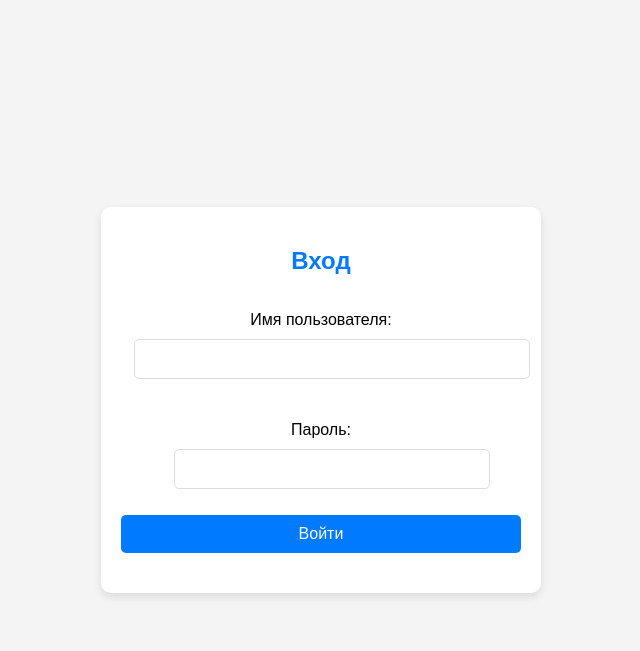
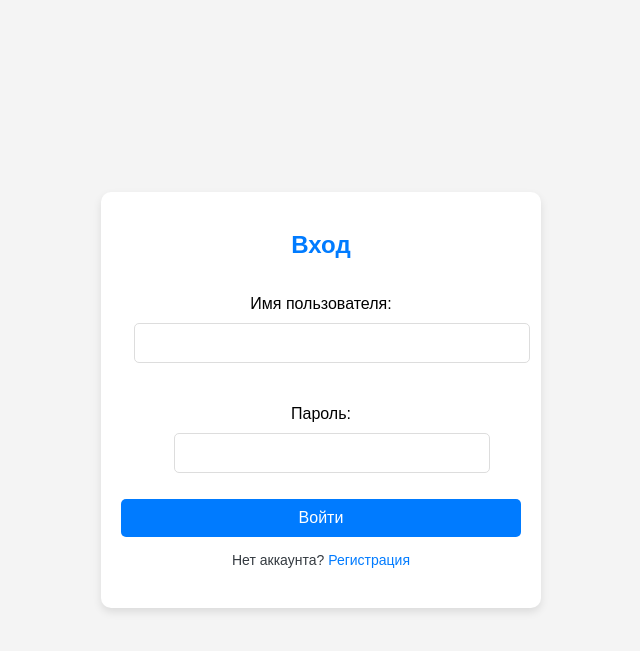
Before and after one commit to zminat/chat, a Django app: page / in a window 1280 px wide. Shown: the top 651 px of the page, without its empty margins (319-959 px from the left). Run offline with Django 4.2, Linux system fonts and the light colour scheme.

Commit message:
Added ajax signup.

```diff
--- a/api/urls.py
+++ b/api/urls.py
@@ -1,8 +1,9 @@
 from django.urls import path
 
-from api.views import LoginView, LogoutView
+from api.views import LoginView, LogoutView, SignupView
 
 urlpatterns = [
     path('login/', LoginView.as_view(), name='login'),
     path('logout/', LogoutView.as_view(), name='logout'),
+    path('signup/', SignupView.as_view(), name='signup'),
 ]
--- a/api/views.py
+++ b/api/views.py
@@ -1,4 +1,5 @@
 from django.contrib.auth import authenticate, login, logout
+from django.contrib.auth.models import User
 from django.shortcuts import render
 from django.views.decorators.csrf import csrf_protect
 from rest_framework import status
@@ -11,7 +12,7 @@ def homepage(request):
         return render(request, 'chat.html')
     return render(request, 'index.html')
 
-# Create your views here.
+
 class LoginView(APIView):
     def post(self, request):
         username = request.data.get('username')
@@ -28,3 +29,15 @@ class LogoutView(APIView):
     def get(self, request):
        logout(request)
        return Response({'success': True, 'message': 'Logout successful'}, status=status.HTTP_200_OK)
+
+
+class SignupView(APIView):
+    def post(self, request):
+        username = request.data.get('username')
+        password = request.data.get('password')
+        password_check = request.data.get('password_check')
+        if password != password_check:
+            return Response({'success': False, 'message': "Passwords don't match"}, status=status.HTTP_400_BAD_REQUEST)
+        user = User.objects.create_user(username = username, password = password)
+        login(request, user)
+        return Response({'success': True, 'message': 'Login successful'}, status=status.HTTP_200_OK)
--- a/static/css/style.css
+++ b/static/css/style.css
@@ -15,7 +15,7 @@ body {
     box-shadow: 0 4px 8px rgba(0, 0, 0, 0.1);
 }
 
-.login-container {
+.login-container, .signup-container {
     width: 400px;
     padding: 20px;
     text-align: center;
@@ -32,14 +32,14 @@ h2 {
     color: #007bff;
 }
 
-.login-form {
+.login-form, .signup-form {
     display: flex;
     flex-direction: column;
     align-items: center;
 }
 
-.login-form input[type="text"],
-.login-form input[type="password"] {
+.login-form input[type="text"], .signup-form input[type="text"],
+.login-form input[type="password"], .signup-form input[type="password"] {
     width: 100%;
     padding: 10px;
     margin: 10px 0;
@@ -48,7 +48,7 @@ h2 {
     font-size: 16px;
 }
 
-.btn-login {
+.btn-login, .btn-signup {
     background-color: #007bff;
     color: white;
     border: none;
@@ -60,11 +60,30 @@ h2 {
     width: 100%;
 }
 
-.btn-login:hover {
+.btn-login:hover, .btn-signup:hover {
     background-color: #0056b3;
 }
 
-#message {
+.signup-link {
+    margin-top: 15px;
+}
+
+.signup-link p {
+    font-size: 14px;
+    color: #343a40;
+}
+
+.signup-link a {
+    color: #007bff;
+    text-decoration: none;
+    transition: color 0.3s ease;
+}
+
+.signup-link a:hover {
+    color: #0056b3;
+}
+
+.info {
     margin-top: 20px;
     color: #dc3545;
 }
--- a/static/js/app.js
+++ b/static/js/app.js
@@ -1,7 +1,8 @@
 document.addEventListener('DOMContentLoaded', function () {
-    formSubscribe();
+    loginFormSubscribe();
     inputSubscribe();
     logoutSubscribe();
+    signupLinkSubscribe()
 });
 
 function getCookie(name) {
@@ -20,12 +21,12 @@ function getCookie(name) {
     return cookieValue;
 }
 
-function formSubscribe() {
+function loginFormSubscribe() {
     const form = document.querySelector('.login-form');
     if (form === null) {
         return;
     }
-    const messageDiv = document.getElementById('message');
+    const infoDiv = document.querySelector('.info');
 
     form.addEventListener('submit', async function (event) {
         event.preventDefault();
@@ -51,10 +52,10 @@ function formSubscribe() {
                 inputSubscribe();
                 logoutSubscribe();
             } else {
-                messageDiv.innerHTML = "<p style='color: red'>" + data.message + "</p>";
+                infoDiv.innerHTML = "<p style='color: red'>" + data.message + "</p>";
             }
         } catch (error) {
-            messageDiv.innerHTML = "<p style='color: red'>Произошла ошибка!</p>";
+            infoDiv.innerHTML = "<p style='color: red'>Произошла ошибка!</p>";
             console.error('Ошибка:', error);
         }
     });
@@ -166,7 +167,7 @@ function inputSubscribe() {
     });
 }
 
-function logoutSubscribe(){
+function logoutSubscribe() {
     const logoutButton = document.querySelector('.logout');
     if (logoutButton === null) {
         return;
@@ -184,7 +185,7 @@ function logoutSubscribe(){
             if (data.success) {
                 removeBodyElements();
                 createLoginElements();
-                formSubscribe();
+                loginFormSubscribe();
             }
         } catch (error) {
             console.error('Ошибка:', error);
@@ -246,7 +247,148 @@ function createLoginElements() {
     loginButton.textContent = 'Войти';
     loginForm.appendChild(loginButton);
 
-    const message = document.createElement('div');
-    message.id = 'message';
-    container.appendChild(message);
+    const signupDiv = document.createElement('div');
+    signupDiv.classList.add('signup-link')
+    container.appendChild(signupDiv);
+
+    const pSignup = document.createElement('p');
+    pSignup.textContent = 'Нет аккаунта?';
+    signupDiv.appendChild(pSignup);
+
+    const aSignup = document.createElement('a');
+    aSignup.href = '#';
+    aSignup.textContent = 'Регистрация';
+    signupDiv.appendChild(aSignup);
+
+    const info = document.createElement('div');
+    info.classList.add('info');
+    container.appendChild(info);
 }
+
+function signupLinkSubscribe() {
+    const signupLink = document.querySelector('.signup-link a');
+    if (signupLink === null) {
+        return;
+    }
+    signupLink.addEventListener('click', async function (event) {
+        event.preventDefault();
+        removeBodyElements();
+        createSignupElements();
+        signupFormSubscribe();
+    });
+}
+
+function createSignupElements() {
+    const body = document.body;
+    const container = document.createElement('div');
+    container.classList.add('container');
+    container.classList.add('signup-container');
+    body.appendChild(container);
+
+    const h2 = document.createElement('h2');
+    h2.classList.add('h2');
+    h2.textContent = `Регистрация`;
+    container.appendChild(h2);
+
+    const signupForm = document.createElement('form');
+    signupForm.classList.add('signup-form');
+    container.appendChild(signupForm);
+
+    const pUsername = document.createElement('p');
+    signupForm.appendChild(pUsername);
+
+    const idUsername = document.createElement('label');
+    idUsername.htmlFor = 'id_username';
+    idUsername.textContent = `Имя пользователя:`;
+    pUsername.appendChild(idUsername);
+
+    const username = document.createElement('input');
+    username.type = 'text';
+    username.name = 'username';
+    username.maxLength = 150;
+    username.required = true;
+    username.id = 'id_username';
+    pUsername.appendChild(username);
+
+    const pPassword = document.createElement('p');
+    signupForm.appendChild(pPassword);
+
+    const idPassword = document.createElement('label');
+    idPassword.htmlFor = 'id_password';
+    idPassword.textContent = `Пароль:`;
+    pPassword.appendChild(idPassword);
+
+    const password = document.createElement('input');
+    password.type = 'password';
+    password.name = 'password';
+    password.maxLength = 128;
+    password.required = true;
+    password.id = 'id_password';
+    pPassword.appendChild(password);
+
+    const pPasswordCheck = document.createElement('p');
+    signupForm.appendChild(pPasswordCheck);
+
+    const idPasswordCheck = document.createElement('label');
+    idPasswordCheck.htmlFor = 'id_password_check';
+    idPasswordCheck.textContent = `Подтвердите пароль:`;
+    pPasswordCheck.appendChild(idPasswordCheck);
+
+    const passwordCheck = document.createElement('input');
+    passwordCheck.type = 'password';
+    passwordCheck.name = 'password_check';
+    passwordCheck.maxLength = 128;
+    passwordCheck.required = true;
+    passwordCheck.id = 'id_password_check';
+    pPasswordCheck.appendChild(passwordCheck);
+
+    const signupButton = document.createElement('button');
+    signupButton.type = 'submit';
+    signupButton.classList.add('btn-signup');
+    signupButton.textContent = 'Зарегистрироваться';
+    signupForm.appendChild(signupButton);
+
+    const info = document.createElement('div');
+    info.classList.add('info');
+    container.appendChild(info);
+}
+
+function signupFormSubscribe() {
+    const form = document.querySelector('.signup-form');
+    if (form === null) {
+        return;
+    }
+    const infoDiv = document.querySelector('.info');
+
+    form.addEventListener('submit', async function (event) {
+        event.preventDefault();
+
+        const formData = new FormData(form);
+        const csrfToken = getCookie('csrftoken');
+
+        try {
+            const response = await fetch('/api/signup/', {
+                method: 'POST',
+                headers: {
+                    'X-CSRFToken': csrfToken,
+                    'Accept': 'application/json',
+                },
+                mode: 'same-origin',
+                body: formData
+            });
+
+            const data = await response.json();
+            if (data.success) {
+                removeBodyElements();
+                createChatElements();
+                inputSubscribe();
+                logoutSubscribe();
+            } else {
+                infoDiv.innerHTML = "<p style='color: red'>" + data.message + "</p>";
+            }
+        } catch (error) {
+            infoDiv.innerHTML = "<p style='color: red'>Произошла ошибка!</p>";
+            console.error('Ошибка:', error);
+        }
+    });
+}
--- a/templates/index.html
+++ b/templates/index.html
@@ -25,7 +25,11 @@
         <button type="submit" class="btn-login">Войти</button>
     </form>
 
-    <div id="message"></div>
+    <div class="signup-link">
+        <p>Нет аккаунта? <a href="#">Регистрация</a></p>
+    </div>
+
+    <div class="info"></div>
 </div>
 
 </body>
```
Also changed, not shown: db.sqlite3.
